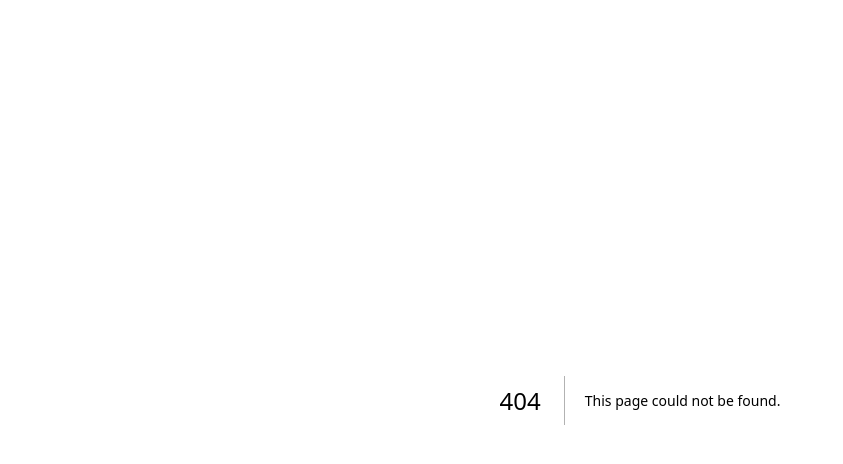
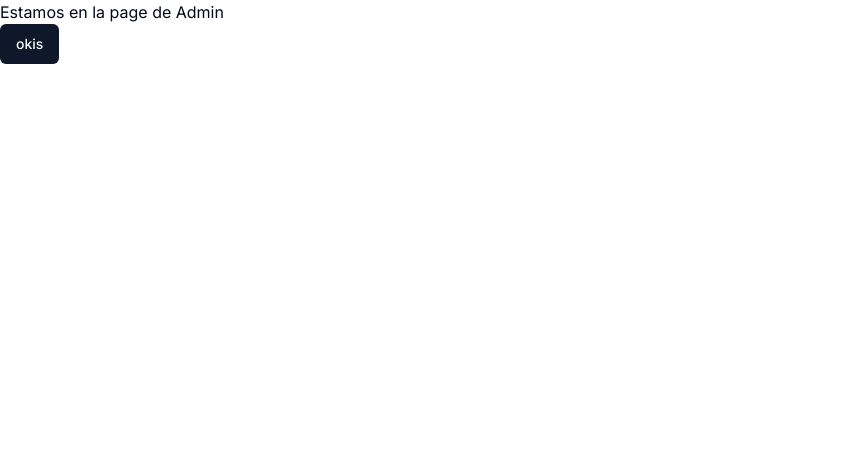
Before and after one commit to KAIROHERRERA97/admin-proyect, a Next.js app: page /admin in a window 1280 px wide. Before the commit this address had no page. Shown: the top 464 px of the page, without its empty margins (0-843 px from the left). Built offline with nearby package versions, Linux system fonts and the light colour scheme.

Commit message:
add: create folders

```diff
--- a/package.json
+++ b/package.json
@@ -9,6 +9,7 @@
     "lint": "next lint"
   },
   "dependencies": {
+    "@radix-ui/react-slot": "^1.0.2",
     "class-variance-authority": "^0.7.0",
     "clsx": "^2.1.0",
     "lucide-react": "^0.344.0",
--- /dev/null
+++ b/src/app/admin/page.tsx
@@ -0,0 +1,11 @@
+import { Button } from '@/components/ui/button'
+import React from 'react'
+
+export default function AdminPage (){
+  return (
+    <div>
+    <h1> Estamos en la page de Admin </h1>
+    <Button> okis </Button>
+    </div>
+  )
+}
--- /dev/null
+++ b/src/app/auth/page.tsx
@@ -0,0 +1,7 @@
+import React from 'react'
+
+export default function Page() {
+  return (
+    <div>Page</div>
+  )
+}
--- a/src/app/page.tsx
+++ b/src/app/page.tsx
@@ -1,113 +1,9 @@
-import Image from "next/image";
+import { Button } from "@/components/ui/button";
 
 export default function Home() {
   return (
-    <main className="flex min-h-screen flex-col items-center justify-between p-24">
-      <div className="z-10 max-w-5xl w-full items-center justify-between font-mono text-sm lg:flex">
-        <p className="fixed left-0 top-0 flex w-full justify-center border-b border-gray-300 bg-gradient-to-b from-zinc-200 pb-6 pt-8 backdrop-blur-2xl dark:border-neutral-800 dark:bg-zinc-800/30 dark:from-inherit lg:static lg:w-auto  lg:rounded-xl lg:border lg:bg-gray-200 lg:p-4 lg:dark:bg-zinc-800/30">
-          Get started by editing&nbsp;
-          <code className="font-mono font-bold">src/app/page.tsx</code>
-        </p>
-        <div className="fixed bottom-0 left-0 flex h-48 w-full items-end justify-center bg-gradient-to-t from-white via-white dark:from-black dark:via-black lg:static lg:h-auto lg:w-auto lg:bg-none">
-          <a
-            className="pointer-events-none flex place-items-center gap-2 p-8 lg:pointer-events-auto lg:p-0"
-            href="https://vercel.com?utm_source=create-next-app&utm_medium=appdir-template&utm_campaign=create-next-app"
-            target="_blank"
-            rel="noopener noreferrer"
-          >
-            By{" "}
-            <Image
-              src="/vercel.svg"
-              alt="Vercel Logo"
-              className="dark:invert"
-              width={100}
-              height={24}
-              priority
-            />
-          </a>
-        </div>
-      </div>
-
-      <div className="relative flex place-items-center before:absolute before:h-[300px] before:w-full sm:before:w-[480px] before:-translate-x-1/2 before:rounded-full before:bg-gradient-radial before:from-white before:to-transparent before:blur-2xl before:content-[''] after:absolute after:-z-20 after:h-[180px] after:w-full sm:after:w-[240px] after:translate-x-1/3 after:bg-gradient-conic after:from-sky-200 after:via-blue-200 after:blur-2xl after:content-[''] before:dark:bg-gradient-to-br before:dark:from-transparent before:dark:to-blue-700 before:dark:opacity-10 after:dark:from-sky-900 after:dark:via-[#0141ff] after:dark:opacity-40 before:lg:h-[360px] z-[-1]">
-        <Image
-          className="relative dark:drop-shadow-[0_0_0.3rem_#ffffff70] dark:invert"
-          src="/next.svg"
-          alt="Next.js Logo"
-          width={180}
-          height={37}
-          priority
-        />
-      </div>
-
-      <div className="mb-32 grid text-center lg:max-w-5xl lg:w-full lg:mb-0 lg:grid-cols-4 lg:text-left">
-        <a
-          href="https://nextjs.org/docs?utm_source=create-next-app&utm_medium=appdir-template&utm_campaign=create-next-app"
-          className="group rounded-lg border border-transparent px-5 py-4 transition-colors hover:border-gray-300 hover:bg-gray-100 hover:dark:border-neutral-700 hover:dark:bg-neutral-800/30"
-          target="_blank"
-          rel="noopener noreferrer"
-        >
-          <h2 className={`mb-3 text-2xl font-semibold`}>
-            Docs{" "}
-            <span className="inline-block transition-transform group-hover:translate-x-1 motion-reduce:transform-none">
-              -&gt;
-            </span>
-          </h2>
-          <p className={`m-0 max-w-[30ch] text-sm opacity-50`}>
-            Find in-depth information about Next.js features and API.
-          </p>
-        </a>
-
-        <a
-          href="https://nextjs.org/learn?utm_source=create-next-app&utm_medium=appdir-template-tw&utm_campaign=create-next-app"
-          className="group rounded-lg border border-transparent px-5 py-4 transition-colors hover:border-gray-300 hover:bg-gray-100 hover:dark:border-neutral-700 hover:dark:bg-neutral-800/30"
-          target="_blank"
-          rel="noopener noreferrer"
-        >
-          <h2 className={`mb-3 text-2xl font-semibold`}>
-            Learn{" "}
-            <span className="inline-block transition-transform group-hover:translate-x-1 motion-reduce:transform-none">
-              -&gt;
-            </span>
-          </h2>
-          <p className={`m-0 max-w-[30ch] text-sm opacity-50`}>
-            Learn about Next.js in an interactive course with&nbsp;quizzes!
-          </p>
-        </a>
-
-        <a
-          href="https://vercel.com/templates?framework=next.js&utm_source=create-next-app&utm_medium=appdir-template&utm_campaign=create-next-app"
-          className="group rounded-lg border border-transparent px-5 py-4 transition-colors hover:border-gray-300 hover:bg-gray-100 hover:dark:border-neutral-700 hover:dark:bg-neutral-800/30"
-          target="_blank"
-          rel="noopener noreferrer"
-        >
-          <h2 className={`mb-3 text-2xl font-semibold`}>
-            Templates{" "}
-            <span className="inline-block transition-transform group-hover:translate-x-1 motion-reduce:transform-none">
-              -&gt;
-            </span>
-          </h2>
-          <p className={`m-0 max-w-[30ch] text-sm opacity-50`}>
-            Explore starter templates for Next.js.
-          </p>
-        </a>
-
-        <a
-          href="https://vercel.com/new?utm_source=create-next-app&utm_medium=appdir-template&utm_campaign=create-next-app"
-          className="group rounded-lg border border-transparent px-5 py-4 transition-colors hover:border-gray-300 hover:bg-gray-100 hover:dark:border-neutral-700 hover:dark:bg-neutral-800/30"
-          target="_blank"
-          rel="noopener noreferrer"
-        >
-          <h2 className={`mb-3 text-2xl font-semibold`}>
-            Deploy{" "}
-            <span className="inline-block transition-transform group-hover:translate-x-1 motion-reduce:transform-none">
-              -&gt;
-            </span>
-          </h2>
-          <p className={`m-0 max-w-[30ch] text-sm opacity-50 text-balance`}>
-            Instantly deploy your Next.js site to a shareable URL with Vercel.
-          </p>
-        </a>
-      </div>
+    <main className="">
+      <Button>Iiniciando el Template Admin</Button>
     </main>
   );
 }
--- /dev/null
+++ b/src/components/ui/button.tsx
@@ -0,0 +1,56 @@
+import * as React from "react"
+import { Slot } from "@radix-ui/react-slot"
+import { cva, type VariantProps } from "class-variance-authority"
+
+import { cn } from "@/lib/utils"
+
+const buttonVariants = cva(
+  "inline-flex items-center justify-center whitespace-nowrap rounded-md text-sm font-medium ring-offset-background transition-colors focus-visible:outline-none focus-visible:ring-2 focus-visible:ring-ring focus-visible:ring-offset-2 disabled:pointer-events-none disabled:opacity-50",
+  {
+    variants: {
+      variant: {
+        default: "bg-primary text-primary-foreground hover:bg-primary/90",
+        destructive:
+          "bg-destructive text-destructive-foreground hover:bg-destructive/90",
+        outline:
+          "border border-input bg-background hover:bg-accent hover:text-accent-foreground",
+        secondary:
+          "bg-secondary text-secondary-foreground hover:bg-secondary/80",
+        ghost: "hover:bg-accent hover:text-accent-foreground",
+        link: "text-primary underline-offset-4 hover:underline",
+      },
+      size: {
+        default: "h-10 px-4 py-2",
+        sm: "h-9 rounded-md px-3",
+        lg: "h-11 rounded-md px-8",
+        icon: "h-10 w-10",
+      },
+    },
+    defaultVariants: {
+      variant: "default",
+      size: "default",
+    },
+  }
+)
+
+export interface ButtonProps
+  extends React.ButtonHTMLAttributes<HTMLButtonElement>,
+    VariantProps<typeof buttonVariants> {
+  asChild?: boolean
+}
+
+const Button = React.forwardRef<HTMLButtonElement, ButtonProps>(
+  ({ className, variant, size, asChild = false, ...props }, ref) => {
+    const Comp = asChild ? Slot : "button"
+    return (
+      <Comp
+        className={cn(buttonVariants({ variant, size, className }))}
+        ref={ref}
+        {...props}
+      />
+    )
+  }
+)
+Button.displayName = "Button"
+
+export { Button, buttonVariants }
```
Also changed, not shown: src/app/client/page.tsx (added), src/app/dashboard/page.tsx (added), src/app/suscriptions/page.tsx (added), 1 other file (tests, documents, lock files or other folders).
